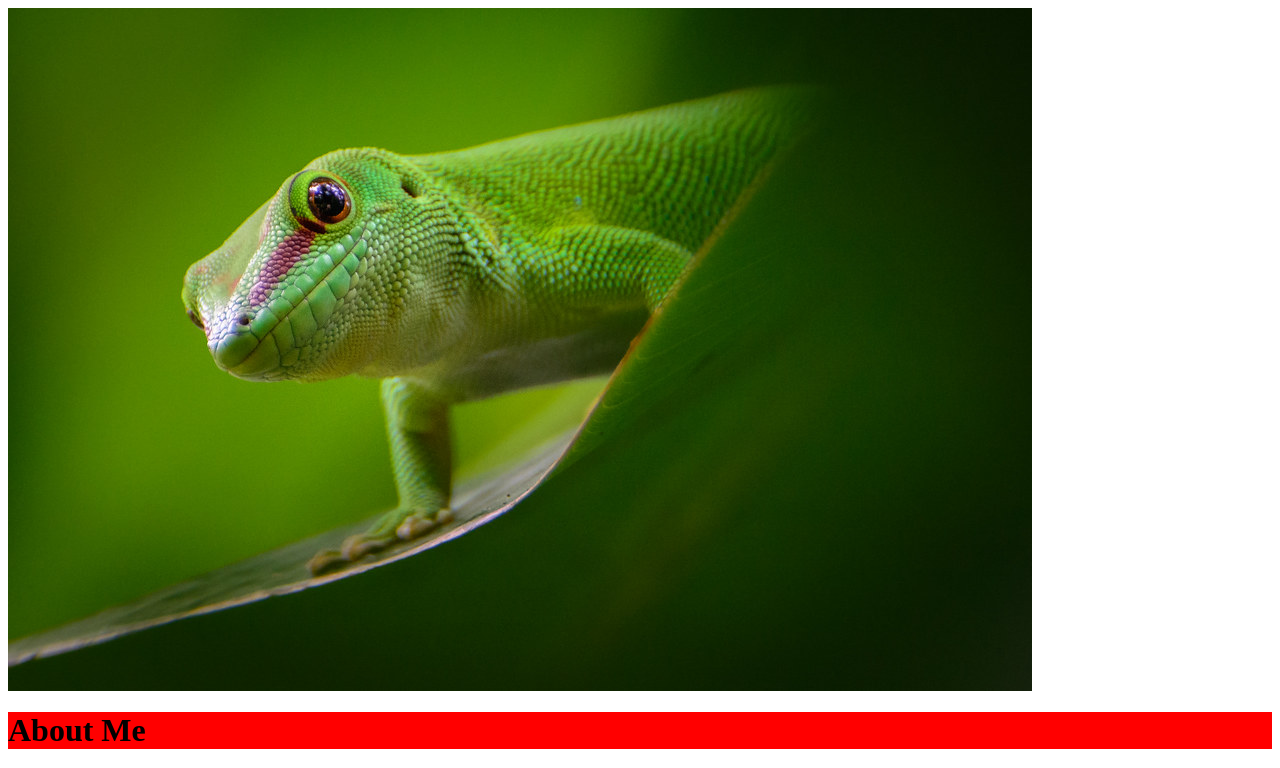
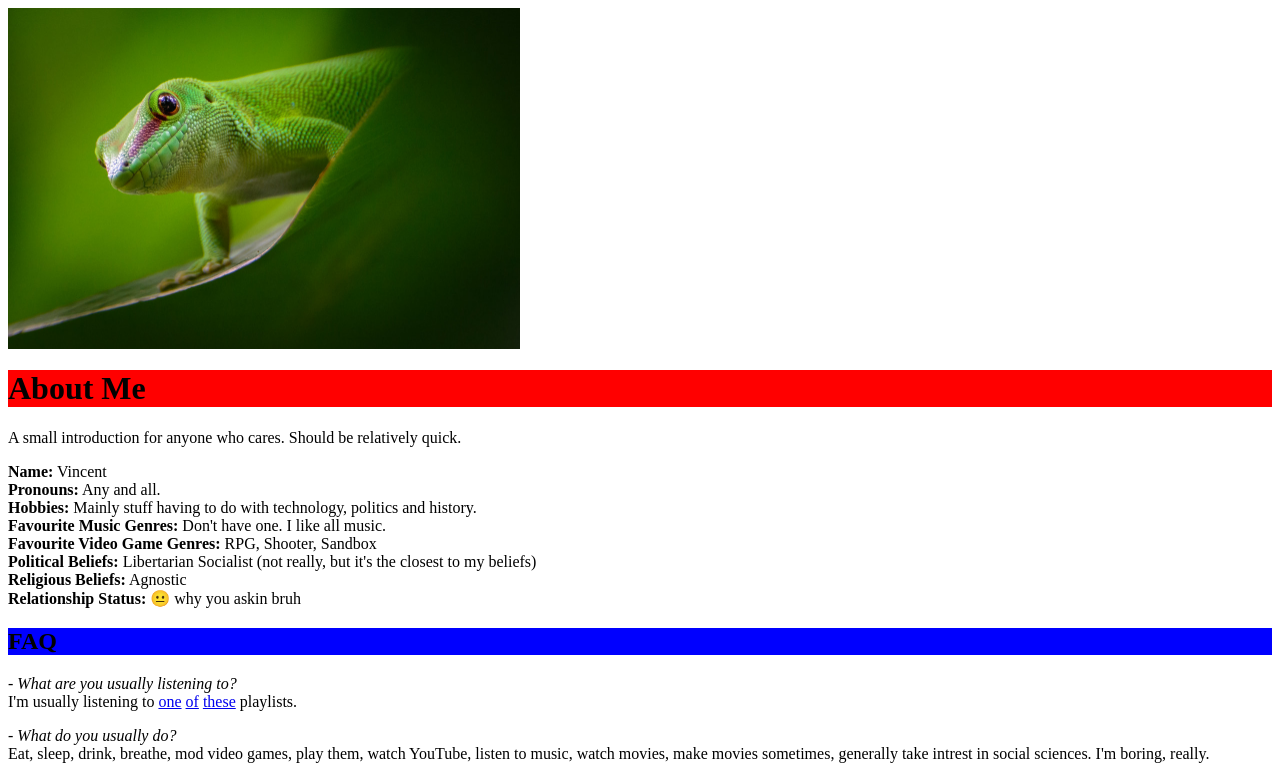
Before and after one commit to Biblioklept/biblioklept, a plain HTML site: page index.html in a window 1280 px wide. Shown: the top 768 px of the page. Drawn offline with Linux system fonts and the light colour scheme.

Commit message:
Update index.html

```diff
--- a/index.html
+++ b/index.html
@@ -1,4 +1,7 @@
-<img src="https://raw.githubusercontent.com/Biblioklept/biblioklept/main/img/avatar.jpg">
+<img src="https://raw.githubusercontent.com/Biblioklept/biblioklept/main/img/avatar.jpg"
+     alt="Biblioklept's Avatar Picture"
+     width="512"
+     height="341">
 <div>
 <h1 style="background-color: red;" data-darkreader-inline-bgcolor="">About Me</h1>
 </div>
```
